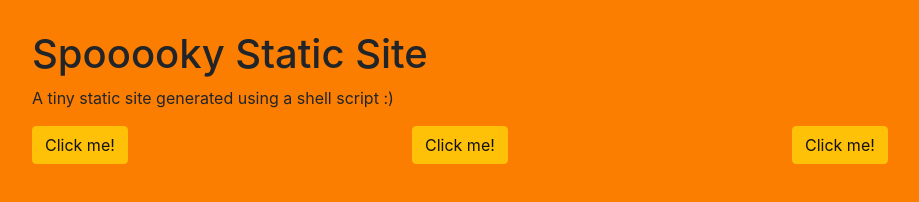
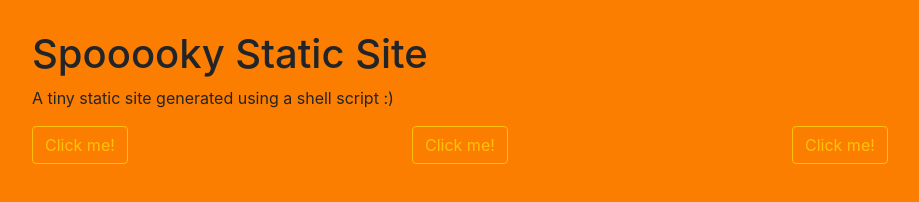
Before and after one commit to CMunkyDev/hacktoberfest, a website: page index.html in a window 1280 px wide. Shown: the whole page, without its empty margins (53-972 px from the left). Drawn offline with nearby package versions, Linux system fonts and the light colour scheme.

Commit message:
Add David S. Pumpkins

```diff
--- a/index.html
+++ b/index.html
@@ -14,9 +14,9 @@
         </div>
       </div>
       <div class="row" id="button-area">
-        <div class="col-sm-4"><button class="btn btn-warning" id="spooky-button-1">Click me!</button></div>
-        <div class="col-sm-4"><button class="btn btn-warning" id="spooky-button-2">Click me!</button></div>
-        <div class="col-sm-4"><button class="btn btn-warning" id="spooky-button-3">Click me!</button></div>
+        <div class="col-sm-4"><button class="btn btn-outline-warning" id="spooky-button-1">Click me!</button></div>
+        <div class="col-sm-4"><button class="btn btn-outline-warning" id="spooky-button-2">Click me!</button></div>
+        <div class="col-sm-4"><button class="btn btn-outline-warning" id="spooky-button-3">Click me!</button></div>
       </div>
     </div>
 
--- a/scripts/main.js
+++ b/scripts/main.js
@@ -4,9 +4,9 @@ $('#spooky-button-1').click((e) => {
 })
 
 $('#spooky-button-2').click((e) => {
-
+  $('.container').append('<img src="/assets/img/dsp.png" width=300>')
 })
 
-$('#spooky-button-2').click((e) => {
+// $('#spooky-button-2').click((e) => {
 
-})
+// })
--- a/styles/main.css
+++ b/styles/main.css
@@ -6,3 +6,7 @@ body {
 .black {
   background-color: black;
 }
+
+.dsp {
+  margin-left: 100px;
+}
```
Also changed, not shown: assets/img/dsp.png (added).
